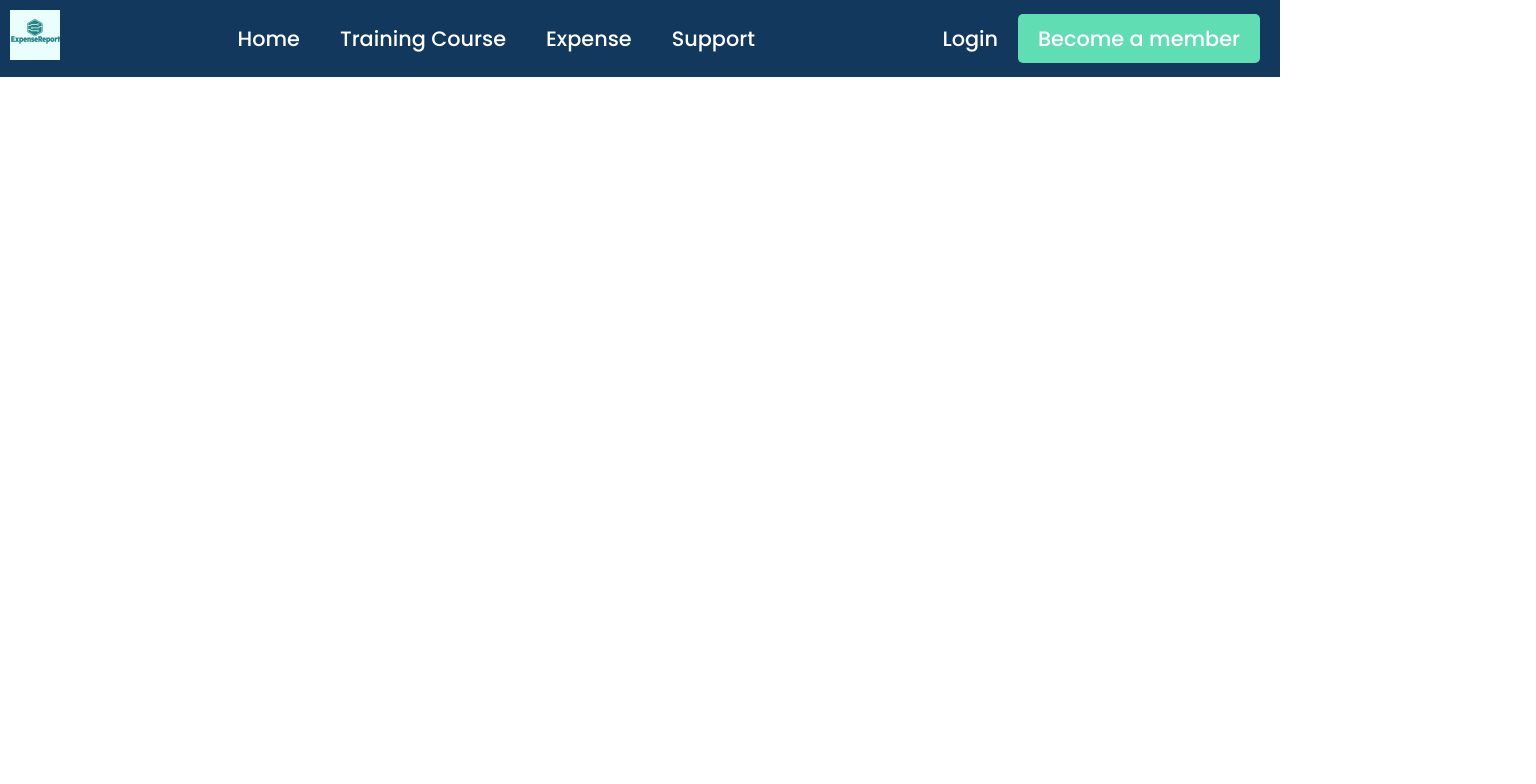
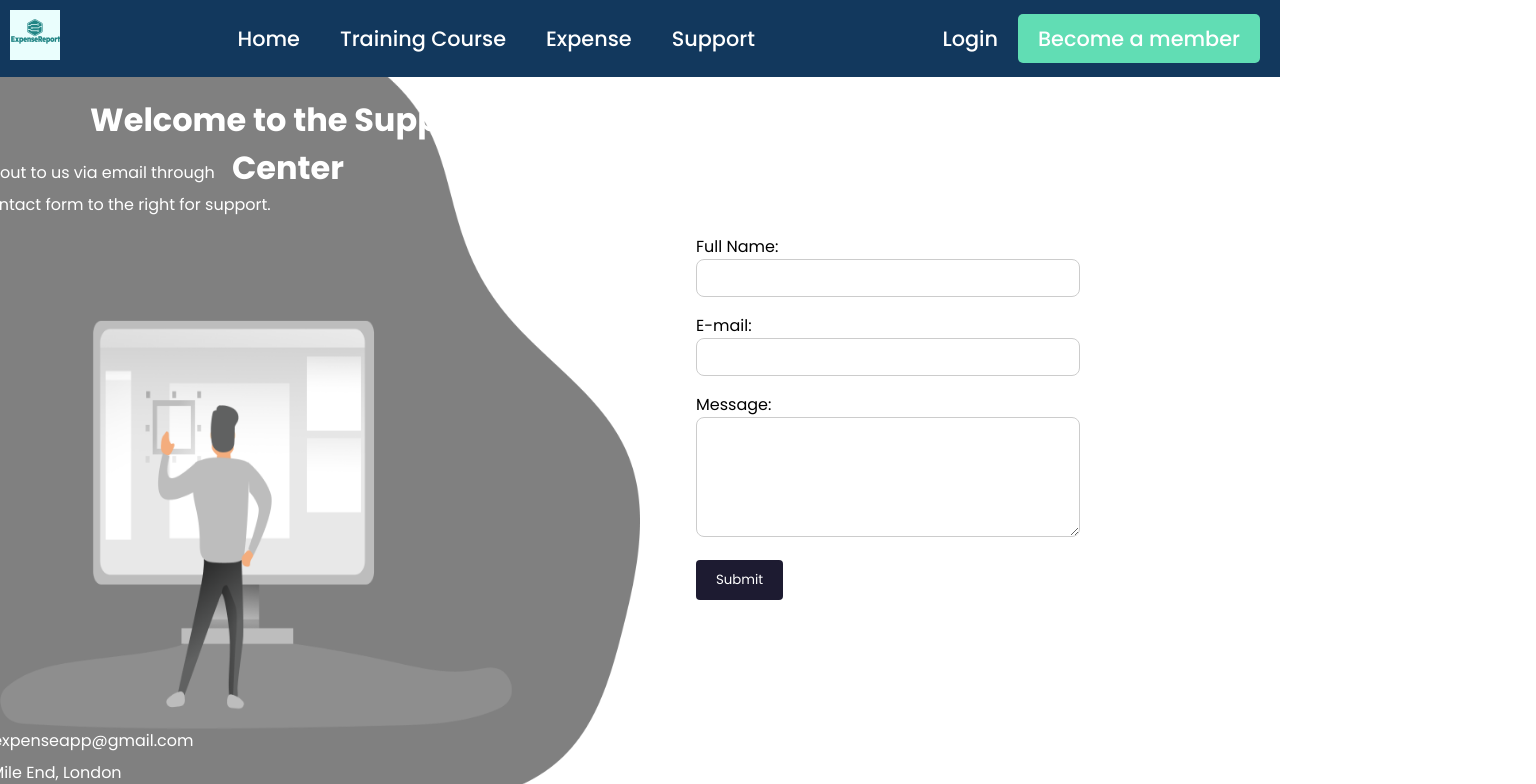
Before and after one commit to andreineagoe23/Expense-App, a React (Create React App) app: page /SupportCenter in a window 1280 px wide. Shown: the top 784 px of the page, 1536 px wide, since content can reach past the window. Built offline with nearby package versions, Linux system fonts and the light colour scheme.

Commit message:
First support page done Will look to add second one and fix login and support page

```diff
--- a/src/App.js
+++ b/src/App.js
@@ -7,6 +7,8 @@ import RegisterForm from "./Register/register.js";
 import TrainingMainPage from "./Training/Training-Main-Page";
 import TrainingSecondPage from "./Training/Training-Second-Page";
 import TrainingFinishPage from "./Training/Training-Finish-Page";
+import SupportCenter from "./Support/Support-Center";
+
 
 function App() {
   return (
@@ -20,6 +22,7 @@ function App() {
         <Route path = "/TrainingMainPage" element={<TrainingMainPage/>}/>
           <Route path = "/TrainingSecondPage" element={<TrainingSecondPage/>}/>
           <Route path = "/TrainingFinishPage" element={<TrainingFinishPage/>}/>
+          <Route path = "/SupportCenter" element={<SupportCenter/>}/>
       </Routes>
     </BrowserRouter>
   );
--- /dev/null
+++ b/src/Support/Support-Center.jsx
@@ -0,0 +1,48 @@
+import React from "react";
+import { Link } from "react-router-dom";
+import supportBubble from './SupportBubble.png';
+import supportPerson from './SupportPerson.png';
+import './SupportCenter.css';
+
+const SupportCenter = () => {
+    return (
+        <div>
+            <div className="text-container">
+                <div className="support-text">
+                    <h1>Welcome to the Support Center</h1>
+                </div>
+                <div className="contact-text">
+                    <p>Reach out to us via email through</p>
+                </div>
+                <div className="contact-text2">
+                    <p>the contact form to the right for support.</p>
+                </div>
+                <div className="contact-info-email">
+                    <p>expenseapp@gmail.com</p>
+                </div>
+                <div className="contact-info-location">
+                    <p>Mile End, London</p>
+                </div>
+            </div>
+            <form className="contact-form">
+                <div className="form-group">
+                    <label htmlFor="fullName">Full Name:</label>
+                    <input type="text" id="fullName" name="fullName"/>
+                </div>
+                <div className="form-group">
+                    <label htmlFor="email">E-mail:</label>
+                    <input type="email" id="email" name="email"/>
+                </div>
+                <div className="form-group">
+                    <label htmlFor="message">Message:</label>
+                    <textarea id="message" name="message" rows="4"/>
+                </div>
+                <button type="submit">Submit</button>
+            </form>
+            <img src={supportBubble} alt='Bubble' className='Support-Bubble'/>
+            <img src={supportPerson} alt='Person' className='Support-Person'/>
+        </div>
+    );
+}
+
+export default SupportCenter;
--- /dev/null
+++ b/src/Support/SupportCenter.css
@@ -0,0 +1,134 @@
+@import url('https://fonts.googleapis.com/css2?family=Istok+Web&display=swap');
+
+body {
+    overflow: hidden;
+}
+.Support-Bubble{
+    position: absolute;
+    width: 50%;
+    height: 99%;
+    top:1%;
+    z-index: -1;
+}
+.Support-Person{
+    position: absolute;
+    width: 40%;
+    height: 80%;
+    top: 40%;
+}
+
+.text-container {
+    position: relative;
+}
+
+.support-text {
+    position: fixed;
+    top: 18vh;
+    left: 36vh;
+    transform: translate(-50%, -50%);
+    color: white;
+    font-family: 'Istok Web', sans-serif;
+    text-align: center;
+    width: 40%;
+}
+
+
+.contact-text {
+    position: absolute;
+    bottom: -15vh;
+    left: -22vh;
+    overflow-wrap: break-word;
+    font-family: 'Istok Web', sans-serif;
+    color: white;
+    transform: translate(-50%, -50%);
+    text-align: center;
+    width: 70%;
+}
+.contact-text2 {
+    position: absolute;
+    bottom: -19vh;
+    left: -18.3vh;
+    color: white;
+    font-family: 'Istok Web', sans-serif;
+    overflow-wrap: break-word;
+    transform: translate(-50%, -50%);
+    text-align: center;
+    width: 70%;
+}
+.contact-info-email{
+    position: absolute;
+    bottom: -86vh;
+    left: -20.4vh;
+    color: white;
+    font-family: 'Istok Web', sans-serif;
+    overflow-wrap: break-word;
+    transform: translate(-50%, -50%);
+    text-align: center;
+    width: 70%;
+}
+.contact-info-location{
+    position: absolute;
+    bottom: -90vh;
+    left: -25vh;
+    color: white;
+    font-family: 'Istok Web', sans-serif;
+    overflow-wrap: break-word;
+    transform: translate(-50%, -50%);
+    text-align: center;
+    width: 70%;
+}
+.contact-form {
+    position: absolute;
+    bottom: 25vh;
+    right: 25vh;
+    font-family: 'Istok Web', sans-serif;
+    width: 30%;
+}
+
+.form-group {
+    margin-bottom: 2vh;
+}
+
+label {
+    display: block;
+}
+
+input[type="text"],
+input[type="email"],
+textarea {
+    width: 100%;
+    padding: 1vh;
+    border: 0.1vh solid #ccc;
+    border-radius: 1vh;
+    box-sizing: border-box;
+}
+
+textarea {
+    height: 15vh;
+}
+
+button {
+    background-color: #1d1b31;
+    color: white;
+    padding: 10px 20px;
+    border: none;
+    border-radius: 4px;
+    cursor: pointer;
+    transition: background-color 0.3s ease;
+}
+
+button:hover {
+    background-color: #0d0b1b;
+}
+
+@media screen and (min-width: 768px) {
+.body{
+    overflow: auto;
+}
+    .text-container {
+
+        left: 20%;
+    }
+
+
+}
--- a/src/Training/Training-Main-Page.jsx
+++ b/src/Training/Training-Main-Page.jsx
@@ -159,12 +159,12 @@ const TrainingMainPage = () => {
                         </ul>
                     </li>
                     <li>
-                        <a href="#">
+                        <a href="/SupportCenter">
                             <BiHelpCircle/>
                             <span className="link_name">Support</span>
                         </a>
                         <ul className="sub-menu blank">
-                            <li><a className="link_name" href="#">Support</a></li>
+                            <li><a className="link_name" href="/SupportCenter">Support</a></li>
                         </ul>
                     </li>
                     <li>
--- a/src/navbar.js
+++ b/src/navbar.js
@@ -49,7 +49,7 @@ function Navbar() {
             <Link to="/expense">Expense</Link>
           </li>
           <li>
-            <Link to="/support">Support</Link>
+            <Link to="/SupportCenter">Support</Link>
           </li>
         </ul>
       </div>
```
Also changed, not shown: src/Support/SupportBubble.png (added), src/Support/SupportPerson.png (added).
